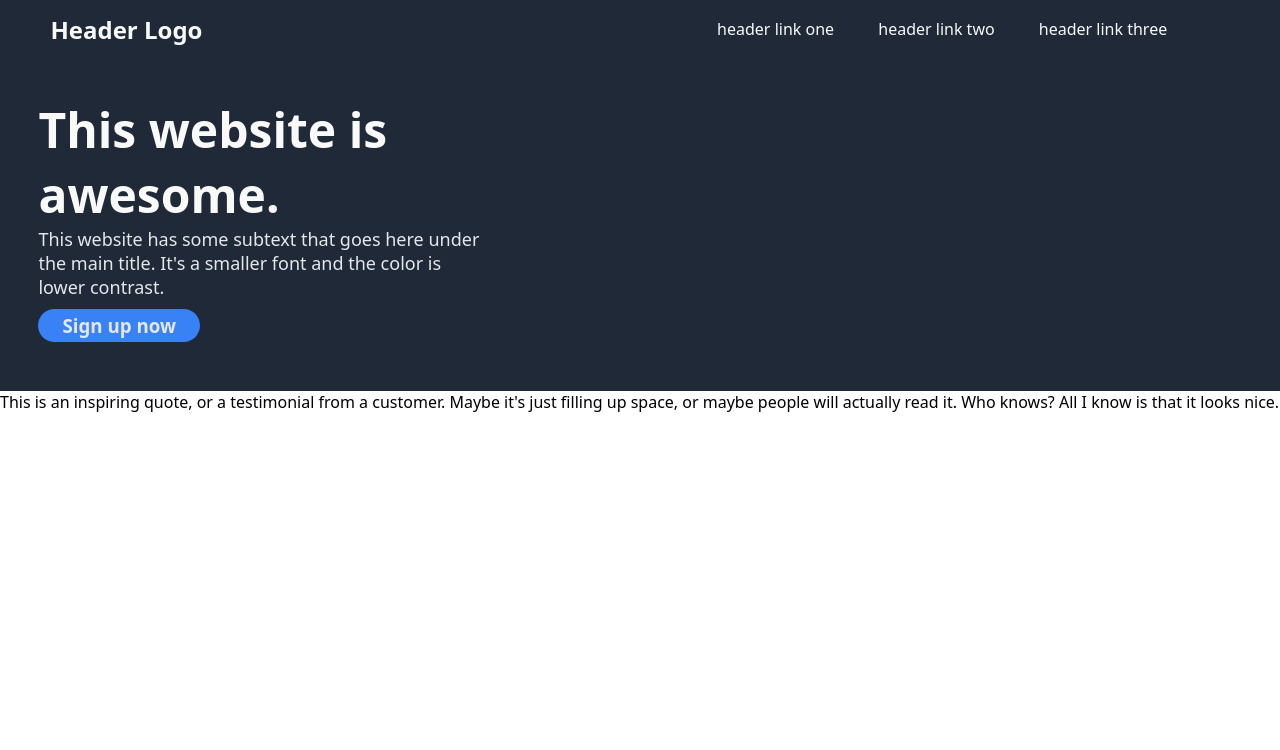
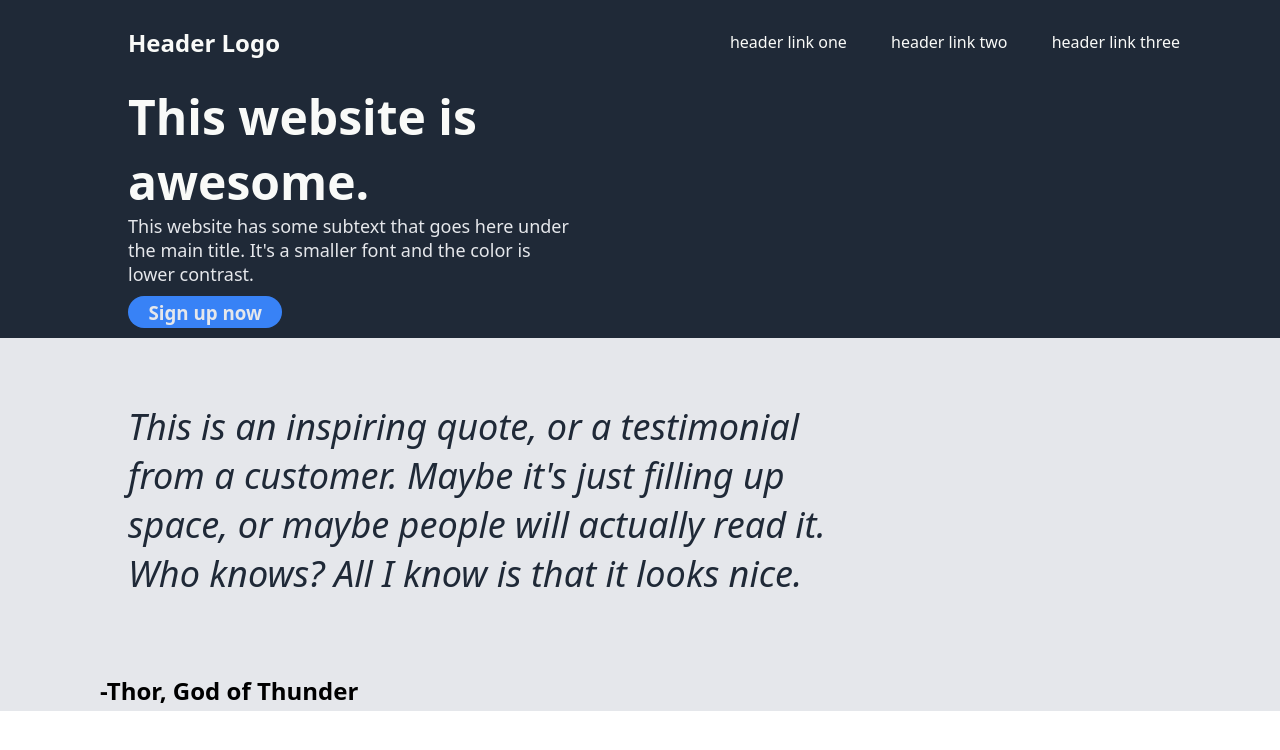
Before and after one commit to NylesR/NylesR, a plain HTML site: page index.html in a window 1280 px wide. Drawn offline with Linux system fonts and the light colour scheme.

Commit message:
adjusts margin/paadding and adds to the quote section

```diff
--- a/css/index.css
+++ b/css/index.css
@@ -12,7 +12,7 @@ header{
     display: flex;
     justify-content: flex-end;
     align-items: center;
-    padding: 1%;
+    padding: 2% 0%;
 }
 
 .header-text{
@@ -20,7 +20,7 @@ header{
     color: inherit;
     font-size: 24px;
     margin-right: auto;
-    padding-left: 3%;
+    padding: 0% 10%;
 }
 
 .nav-links{
@@ -43,7 +43,7 @@ header{
 
 .under-header{
     background-color: #1F2937;
-    padding: 3%;
+    padding: 0% 10%;
 }
 
 .hero-text{
@@ -75,3 +75,27 @@ header{
     margin: 10px 0;
     border-radius: 20px;
 }
+
+.quote-box{
+    font-size: 36px;
+    background-color: #E5E7EB;
+}
+
+.quote{
+    padding: 5% 10%;
+    width: 1000px;
+    font-size: 36px;
+    color: #1F2937;
+    font-style: italic;
+    background-color: #E5E7EB;
+    display:inline-block;
+
+}
+
+.thor{
+    font-size:24px;
+    font-weight:650;
+    text-align:right;
+    display:inline-block;
+    padding: 0px 60px 0px 100px;
+}
--- a/index.html
+++ b/index.html
@@ -24,9 +24,15 @@
             </p>
             <h3 class="button sign-up">Sign up now</h3>
         </div>
-        <p class="quote">
-            This is an inspiring quote, or a testimonial from a customer. Maybe it's just filling up space,
-            or maybe people will actually read it. Who knows? All I know is that it looks nice.
-        </p>
+        <div class="quote-box">
+            <p class="quote">
+                This is an inspiring quote, or a testimonial from a customer. Maybe it's just filling up space,
+                or maybe people will actually read it. Who knows? All I know is that it looks nice.
+            </p>
+            <p class="thor">-Thor, God of Thunder</p>
+        </div>
+        <div class="bottom-page">
+
+        </div>
     </body>
 </html>
```
